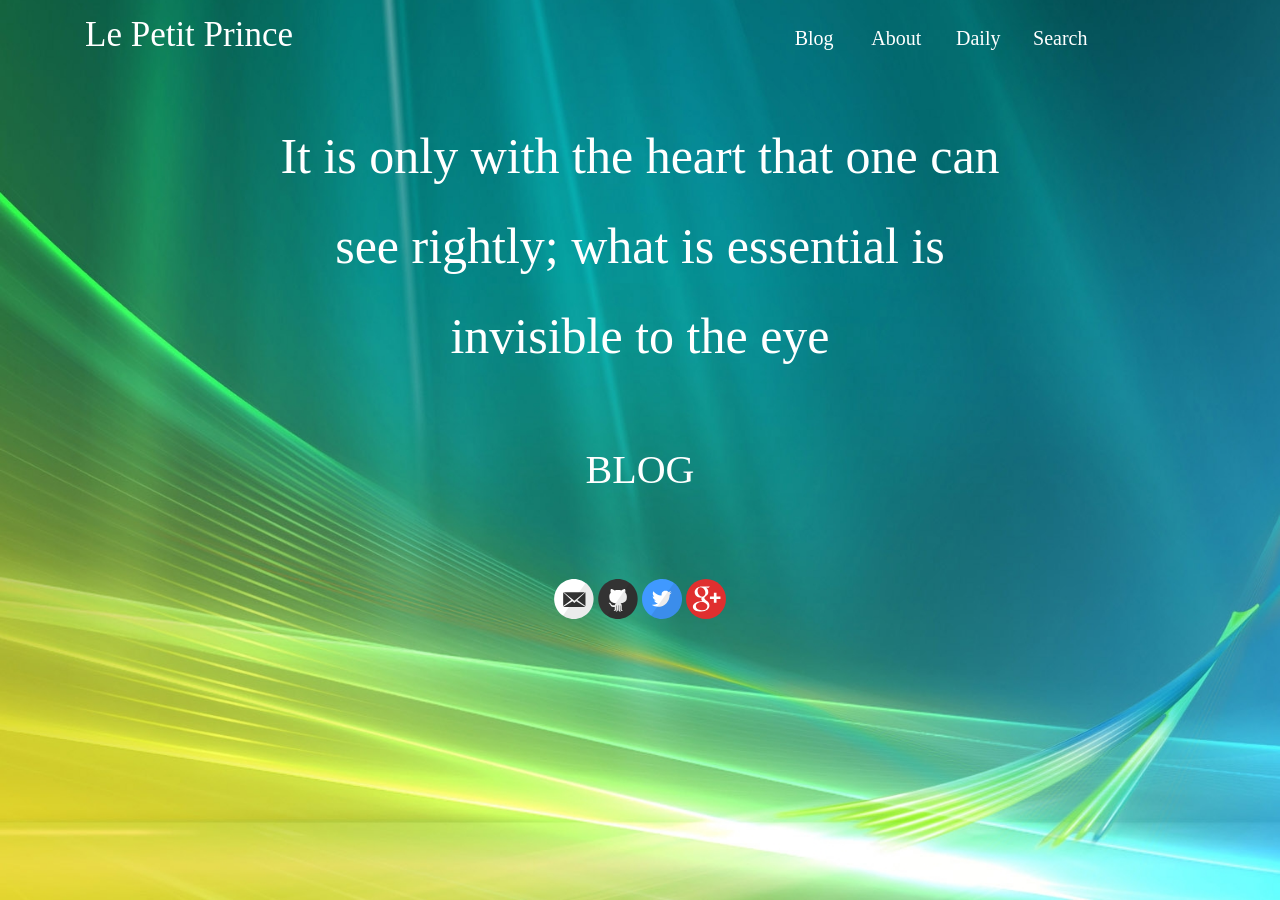
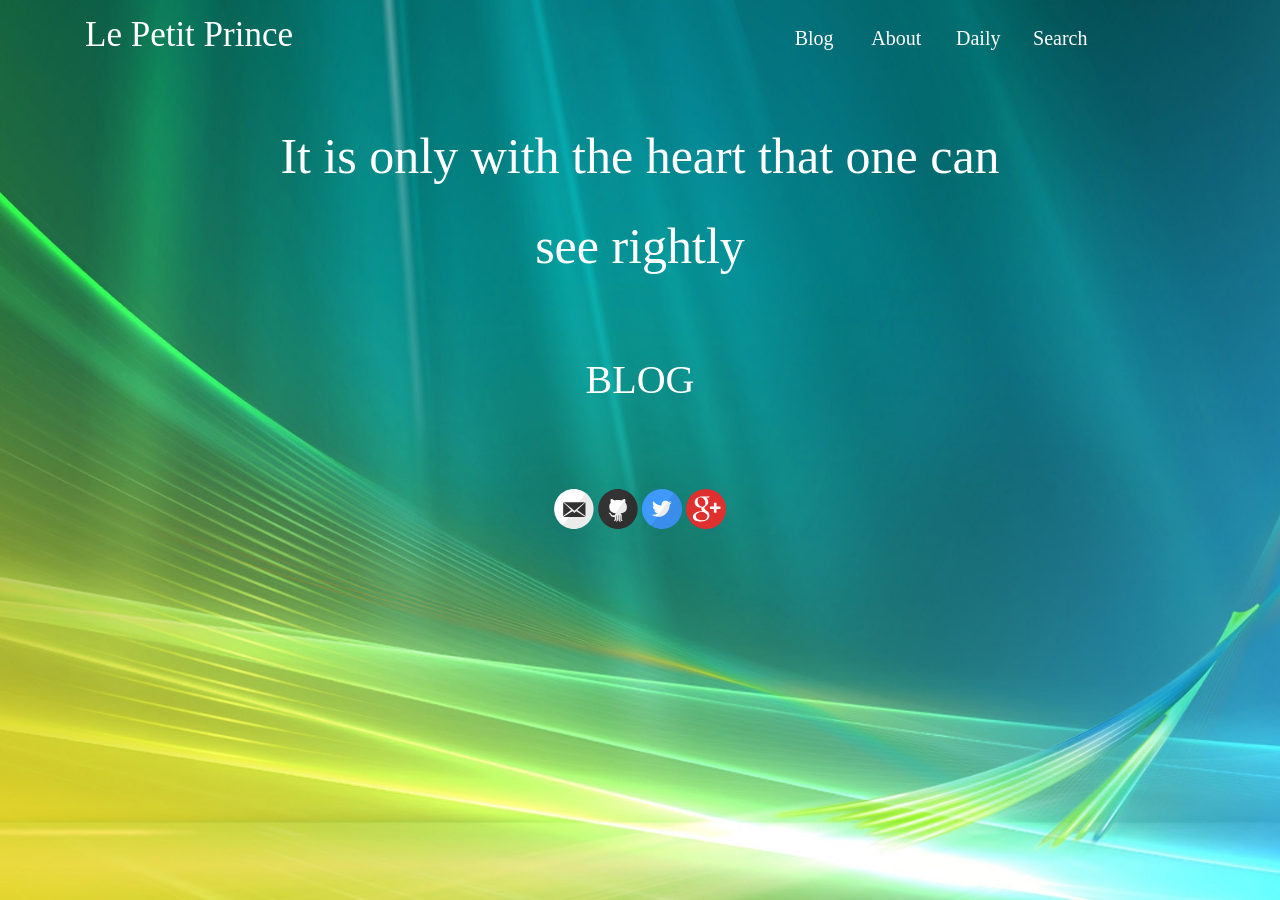
Before and after one commit to ZhuFengdaaa/ZhuFengdaaa.github.io, a Jekyll site: the page built from index.html, in a window 1280 px wide. Built offline with Jekyll 4.4.1, drawn with Linux system fonts in a browser that asks for light colours.

Commit message:
2015-09-21-23-49-42

```diff
--- a/index.html
+++ b/index.html
@@ -14,6 +14,6 @@ description: Home Page for Jekyll Metro Theme
 			<li class="nav-item"><a href="./search">Search</a></li>
 		</ul>
 	</div>
-	<div class="col-md-8 col-md-offset-2 index-slogan">It is only with the heart that one can see rightly; what is essential is invisible to the eye</div>
+	<div class="col-md-8 col-md-offset-2 index-slogan">It is only with the heart that one can see rightly</div>
 	<div class="col-md-2 col-md-offset-5 index-button"><a href="./blog">BLOG</a></div>
 </div>
```
